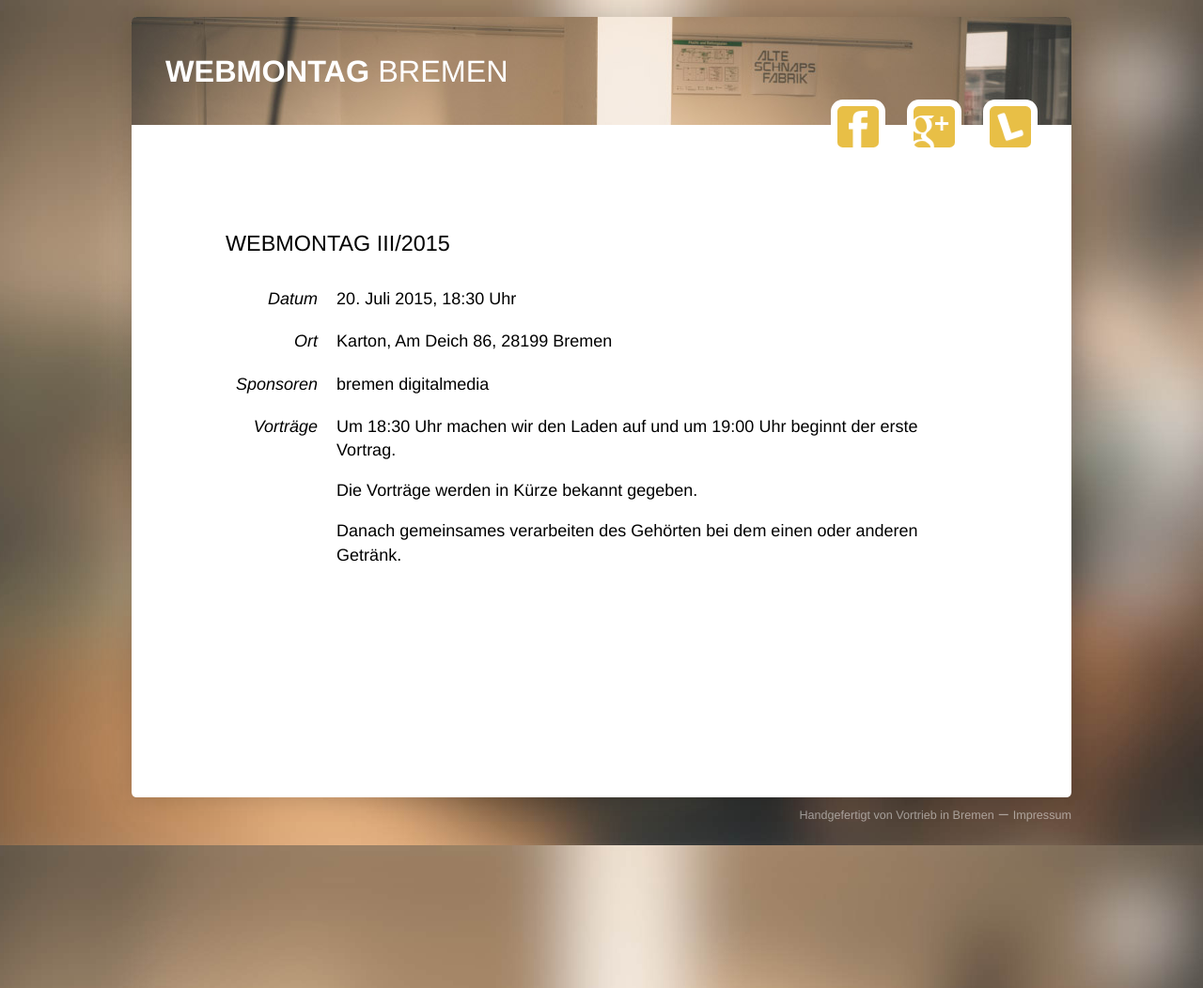
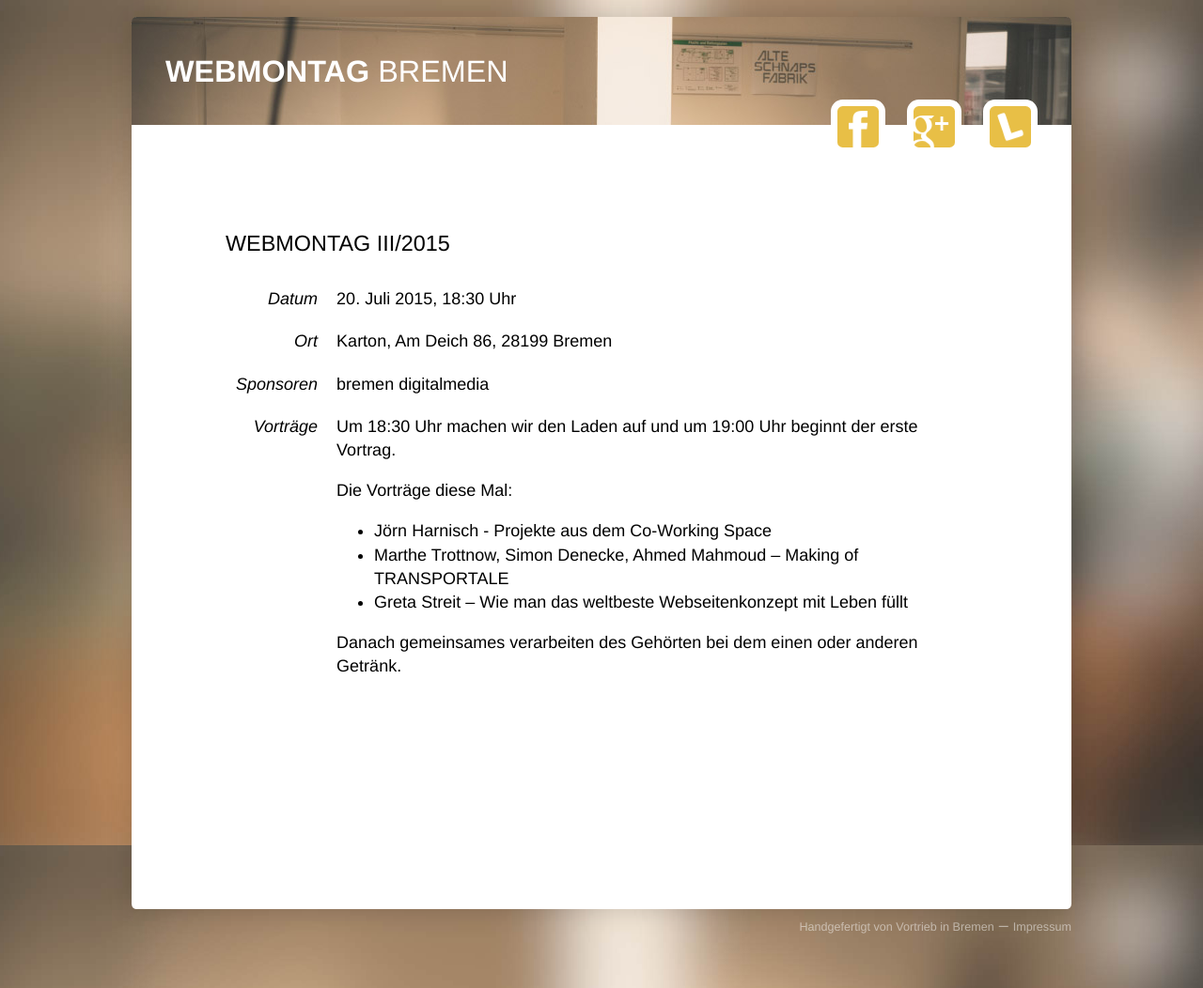
Before and after one commit to dantz/wmhb, a Jekyll site: the page built from _posts/2015-07-20-3.md, in a window 1280 px wide. Shown: the whole page at 94% size. Built offline with Jekyll 4.4.1, drawn with Linux system fonts in a browser that asks for light colours; Markdown is read by kramdown in place of the engine named in the settings.

Commit message:
Speakers added

```diff
--- a/_posts/2015-07-20-3.md
+++ b/_posts/2015-07-20-3.md
@@ -10,6 +10,10 @@ sponsors: bremen digitalmedia
 
 Um 18:30 Uhr machen wir den Laden auf und um 19:00 Uhr beginnt der erste Vortrag.
 
-Die Vorträge werden in Kürze bekannt gegeben.
+Die Vorträge diese Mal:
+
+* Jörn Harnisch - Projekte aus dem Co-Working Space
+* Marthe Trottnow, Simon Denecke, Ahmed Mahmoud – Making of TRANSPORTALE
+* Greta Streit – Wie man das weltbeste Webseitenkonzept mit Leben füllt
 
 Danach gemeinsames verarbeiten des Gehörten bei dem einen oder anderen Getränk.
```
